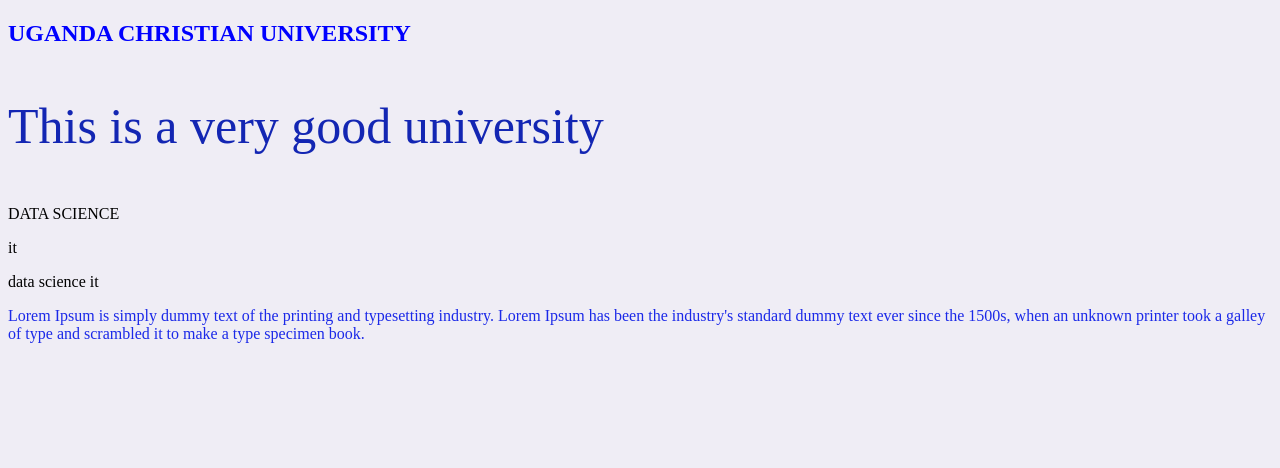
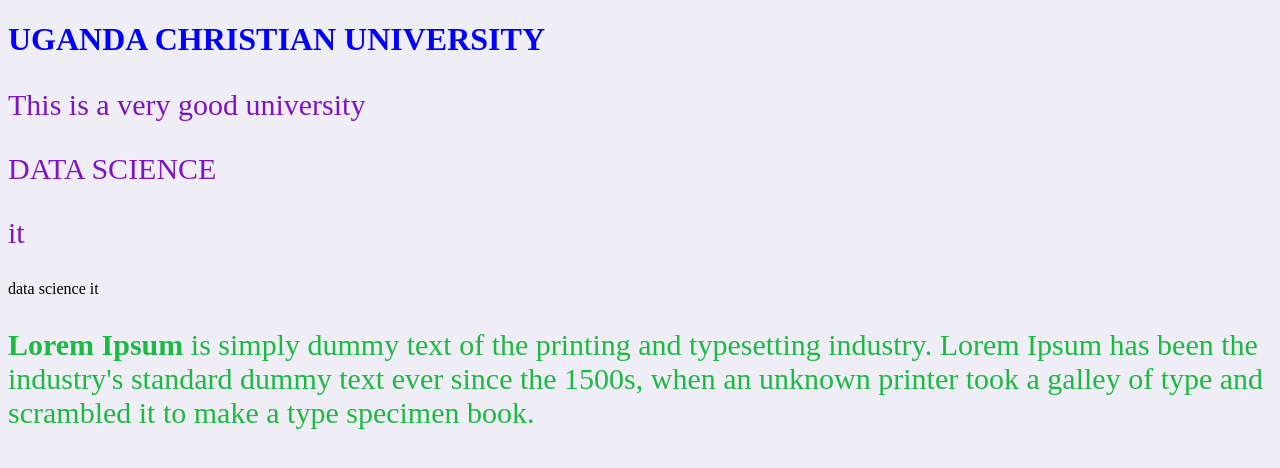
Before and after one commit to esther2145/web_and_mobile_application_developent, a plain HTML site: page week4/index2.html in a window 1280 px wide. Drawn offline with Linux system fonts and the light colour scheme.

```diff
--- a/week4/index2.html
+++ b/week4/index2.html
@@ -3,9 +3,24 @@
     <head>
         <title></title>
     </head>
-    <body style="background-color: rgb(239, 237, 245);">
-        <h2 style = "color:blue;">UGANDA CHRISTIAN UNIVERSITY</h2>
-        <p style = "color:rgb(19, 38, 179) ; font-size:50px;">This is a very good university</p>
+    <style>
+        body{
+            background-color: rgb(239, 237, 245);
+        }
+        h1{
+            color:blue;
+        }
+        p{
+            color:rgb(127, 20, 198) ; font-size:30px;
+        }
+        .main-paragraph{
+            color:rgb(28, 185, 67);
+        }
+
+    </style>
+    <body>
+        <h1 >UGANDA CHRISTIAN UNIVERSITY</h1>
+        <p>This is a very good university</p>
         <div>
             <p>DATA SCIENCE</p>
         </div>
@@ -18,5 +33,7 @@
         <span>
             it
         </span>
-        <p style="color:rgb(27, 41, 232)">Lorem Ipsum is simply dummy text of the printing and typesetting industry. Lorem Ipsum has been the industry's standard dummy text ever since the 1500s, when an unknown printer took a galley of type and scrambled it to make a type specimen book.</p>
+        <div>
+        <p class="main-paragraph" ><strong>Lorem Ipsum</strong> is simply dummy text of the printing and typesetting industry. Lorem Ipsum has been the industry's standard dummy text ever since the 1500s, when an unknown printer took a galley of type and scrambled it to make a type specimen book.</p>
+        </div>
     </body>
```
Also changed, not shown: group_H/ifstatement.js (added, +10 -0 lines), group_H/test.js (added, +30 -0 lines), group_H/whileloop.js (added, +15 -0 lines).
